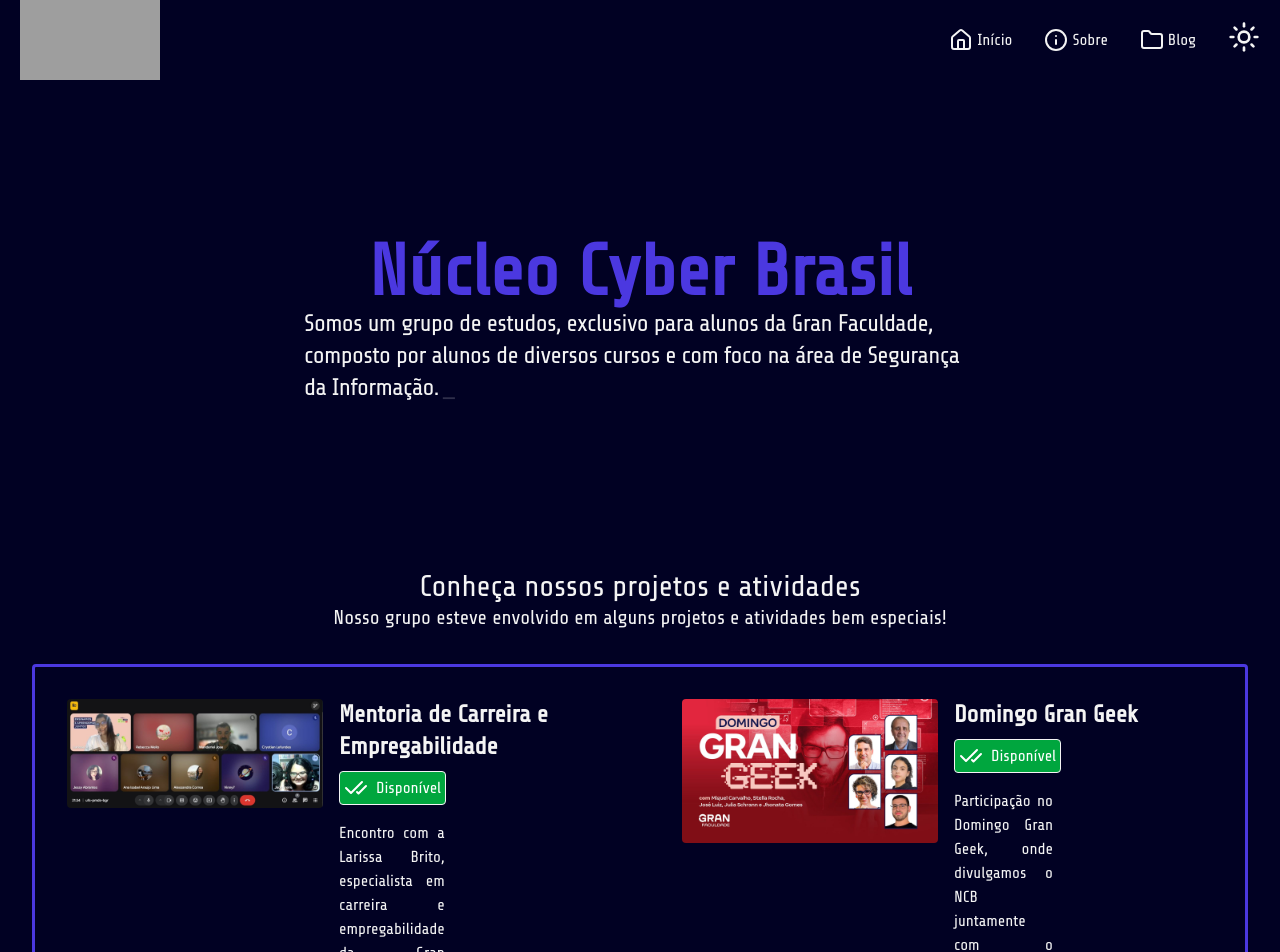
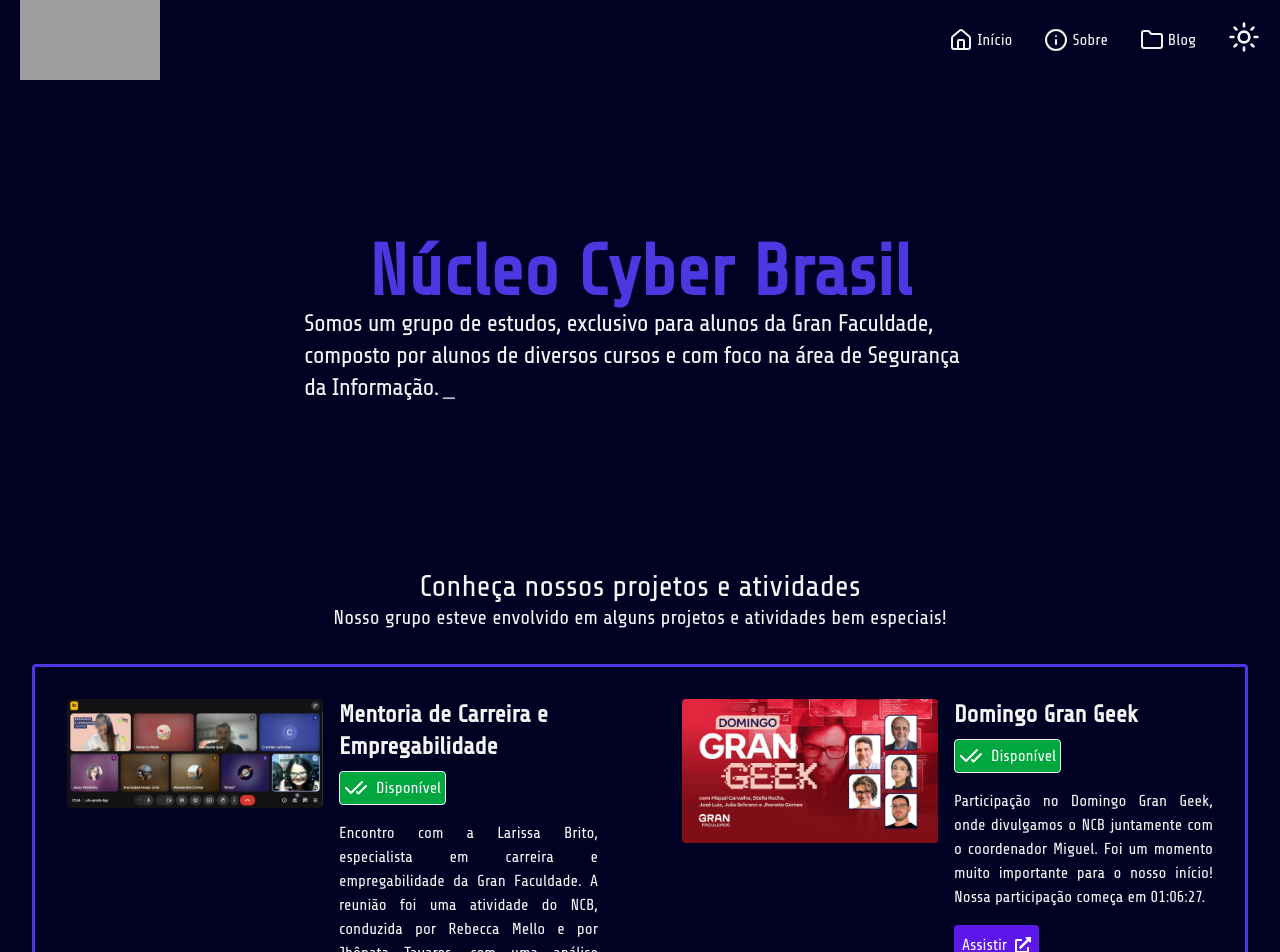
Before and after one commit to NucleoCyberBrasill/SiteNcbFull, a React (Vite) app: page / in a window 1280 px wide. Shown: the top 952 px of the page. Built offline with nearby package versions, Linux system fonts and the light colour scheme; grey boxes are pictures that could not be loaded.

Commit message:
:bug: fix: extra padding-right

```diff
--- a/src/Components/features/Projects/ProjectCard.tsx
+++ b/src/Components/features/Projects/ProjectCard.tsx
@@ -51,7 +51,7 @@
           {description.split("\n").map((line, index) => (
             <p
               key={index}
-              className="text-[rgb(var(--color-text-self))] pr-40 pt-2 text-justify"
+              className="text-[rgb(var(--color-text-self))] pt-2 text-justify"
             >
               {line}
             </p>
```
